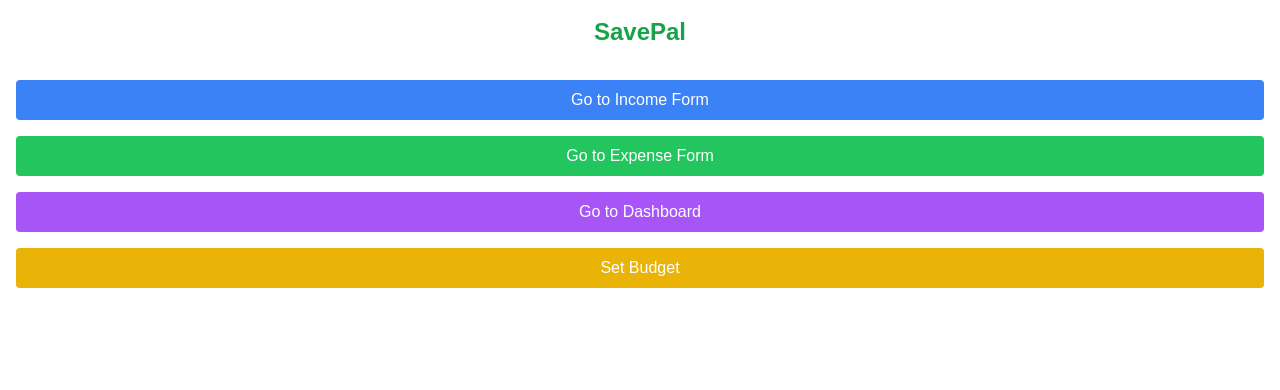
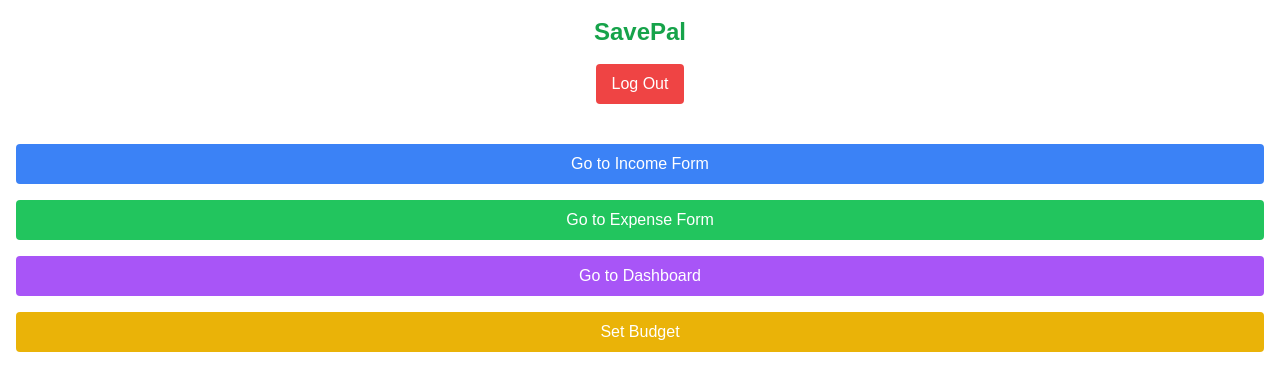
Before and after one commit to xganeryex/Orbital-25-MinBuddies, a Next.js app: page / in a window 1280 px wide. Shown: the top 390 px of the page. Built offline with nearby package versions, Linux system fonts and the light colour scheme; no server answers; the database is empty.

Commit message:
add Log out button

```diff
--- a/src/app/page.js
+++ b/src/app/page.js
@@ -1,11 +1,16 @@
 // src/app/page.js
 "use client";
-import { db } from "../firebase/firebase";
+
+import { db, auth } from "../firebase/firebase";
 import { collection, getDocs } from "firebase/firestore";
+import { signOut } from "firebase/auth";
 import { useEffect } from "react";
+import { useRouter } from "next/navigation";
 import Link from "next/link";
 
 export default function Home() {
+  const router = useRouter();
+
   useEffect(() => {
     const test = async () => {
       const querySnapshot = await getDocs(collection(db, "expenses"));
@@ -16,11 +21,27 @@ export default function Home() {
     test();
   }, []);
 
+  const handleLogout = async () => {
+    try {
+      await signOut(auth);
+      router.push("/login");
+    } catch (error) {
+      alert("Logout failed: " + error.message);
+    }
+  };
+
   return (
     <main className="p-4 text-center" suppressHydrationWarning={true}>
       <h1 className="text-2xl font-bold text-green-600 mb-4">SavePal</h1>
 
-      <div className="mt-8 space-y-4">
+      <button
+        onClick={handleLogout}
+        className="bg-red-500 text-white px-4 py-2 rounded mb-6"
+      >
+        Log Out
+      </button>
+
+      <div className="mt-4 space-y-4">
         <Link href="/income" className="block bg-blue-500 text-white px-4 py-2 rounded">
           Go to Income Form
         </Link>
```
